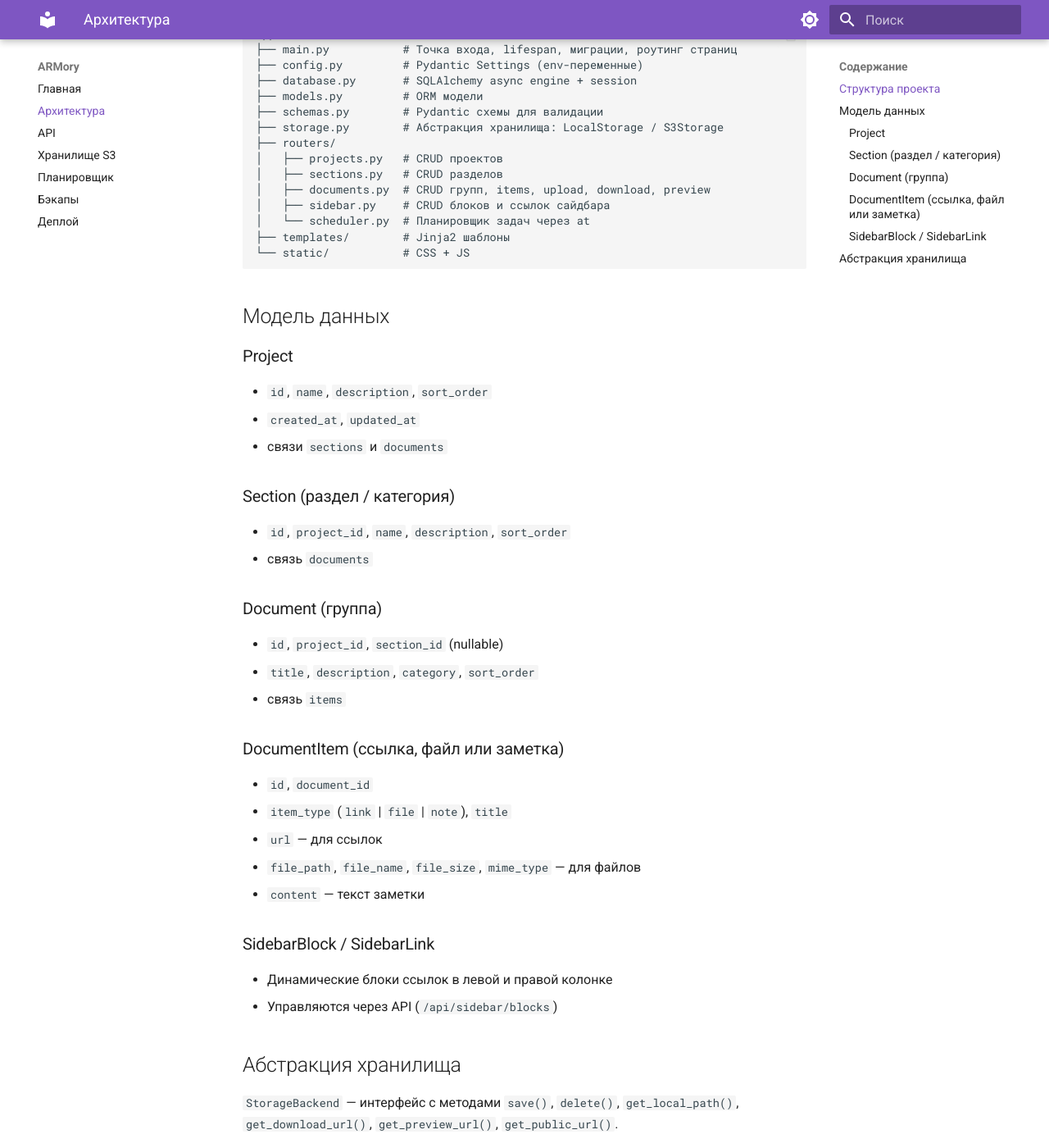
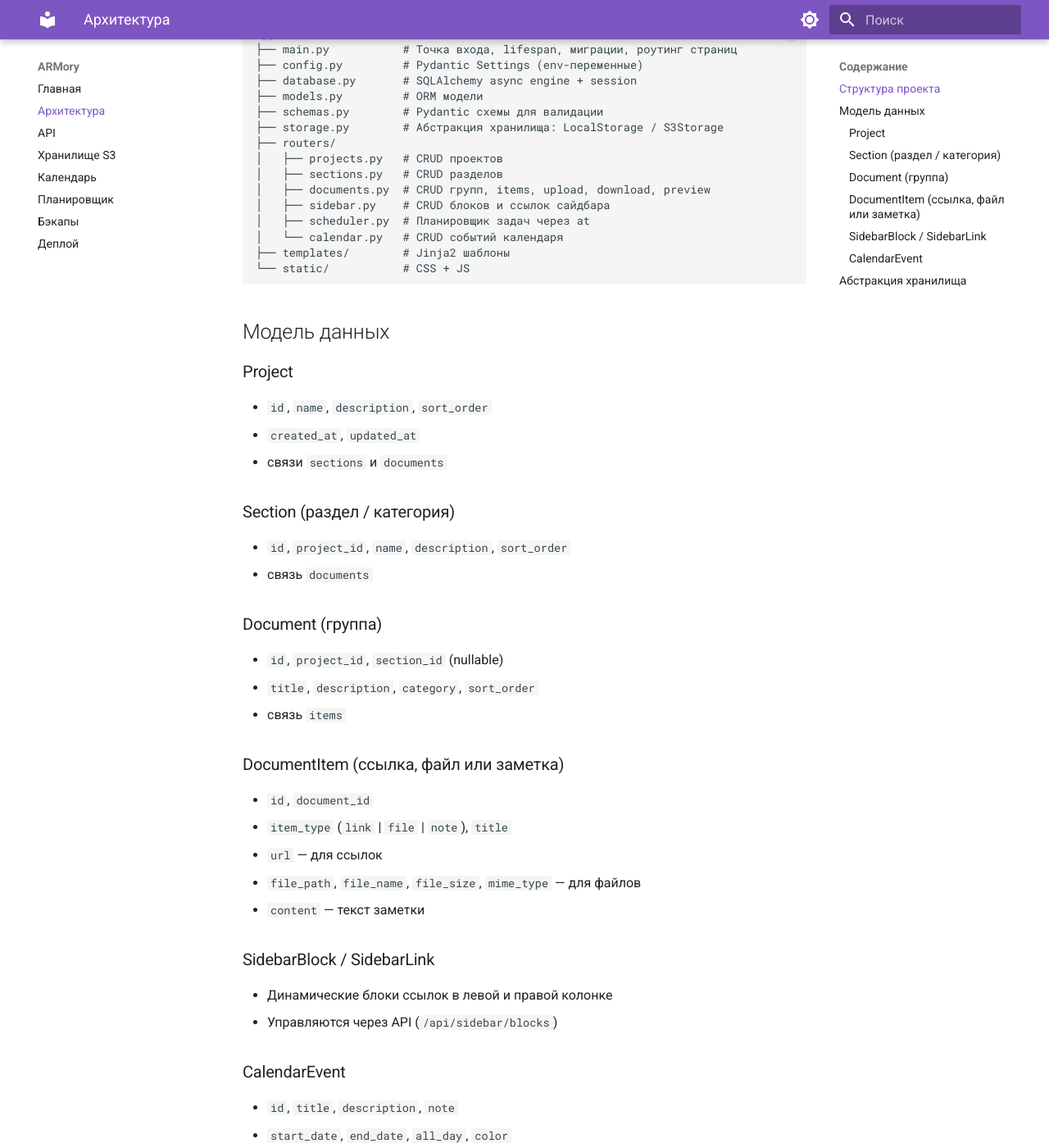
Before and after one commit to ZeroCreator/ARMory, an MkDocs documentation site: the page built from docs/architecture.md, in a window 1280 px wide and 1400 px high, scrolled down 209 px. Shown: the whole window at 82% size. Built offline with MkDocs 1.6.1 and Material for MkDocs 9.7.7, drawn with Linux system fonts in a browser that asks for light colours; some of the changed text lies outside the part shown.

Commit message:
add docs for calendar

````diff
--- a/docs/architecture.md
+++ b/docs/architecture.md
@@ -15,7 +15,8 @@ app/
 │   ├── sections.py   # CRUD разделов
 │   ├── documents.py  # CRUD групп, items, upload, download, preview
 │   ├── sidebar.py    # CRUD блоков и ссылок сайдбара
-│   └── scheduler.py  # Планировщик задач через at
+│   ├── scheduler.py  # Планировщик задач через at
+│   └── calendar.py   # CRUD событий календаря
 ├── templates/        # Jinja2 шаблоны
 └── static/           # CSS + JS
 ```
@@ -47,6 +48,12 @@ app/
 - Динамические блоки ссылок в левой и правой колонке
 - Управляются через API (`/api/sidebar/blocks`)
 
+### CalendarEvent
+- `id`, `title`, `description`, `note`
+- `start_date`, `end_date`, `all_day`, `color`
+- `created_at`
+- Таблица создаётся автоматически при старте (миграция в `lifespan`)
+
 ## Абстракция хранилища
 
 `StorageBackend` — интерфейс с методами `save()`, `delete()`, `get_local_path()`, `get_download_url()`, `get_preview_url()`, `get_public_url()`.
--- a/mkdocs.yml
+++ b/mkdocs.yml
@@ -30,6 +30,7 @@ nav:
   - Архитектура: architecture.md
   - API: api.md
   - Хранилище S3: s3.md
+  - Календарь: calendar.md
   - Планировщик: scheduler.md
   - Бэкапы: backup.md
   - Деплой: deployment.md
````
Also changed, not shown: docs/api.md (+9 -0 lines), docs/calendar.md (added, +74 -0 lines), docs/index.md (+1 -0 lines).
